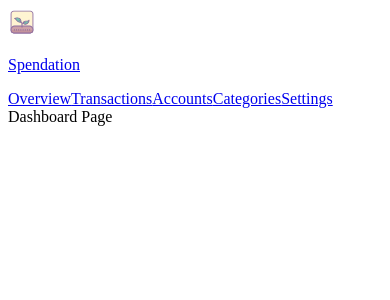
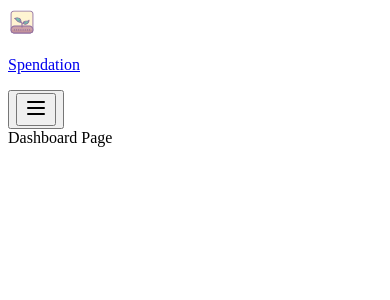
Before and after one commit to Juan17-1/finance-tracker, a Next.js app: page / in a window 390 px wide. Shown: the top 300 px of the page. Built offline with nearby package versions, Linux system fonts and the light colour scheme.

Commit message:
update navigatino.tsx
updates

```diff
--- a/components/ui/navigation.tsx
+++ b/components/ui/navigation.tsx
@@ -1,9 +1,12 @@
 "use client";
 
-import { usePathname } from "next/navigation";
+import { usePathname, useRouter } from "next/navigation";
 import { NavButton } from "@/components/ui/nav-button";
 import { useMedia } from "react-use";
 import { Sheet, SheetContent, SheetTrigger } from "@/components/ui/sheet";
+import { useState } from "react";
+import { Button } from "@/components/ui/button";
+import { Menu } from "lucide-react";
 
 const routes = [
   {
@@ -29,6 +32,28 @@
 ];
 
 export const Navigation = () => {
+  const [isOpen, setIsOpen] = useState(false);
+  const router = useRouter();
+  const isMobile = useMedia("(max-width: 1024px)", false);
+  const onClick = (href: string) => {
+    router.push(href);
+    setIsOpen(false);
+  };
+  if (isMobile) {
+    return (
+      <Sheet open={isOpen} onOpenChange={setIsOpen}>
+        <SheetTrigger>
+          <Button
+            variant="outline"
+            size="sm"
+            className="font-noraml bg-white/10 hover:bg-white/20 hover:text-white border-none focus-visible:ring-offset-0 focus-visible:ring-transparent outline-none text-white focus:bg-white/30 transition"
+          >
+            <Menu className="h-4 w-4" />
+          </Button>
+        </SheetTrigger>
+      </Sheet>
+    );
+  }
   const pathname = usePathname();
   return (
     <nav className="hidden lg:flex items-center gap-x-2 overflow-x-auto">
```
